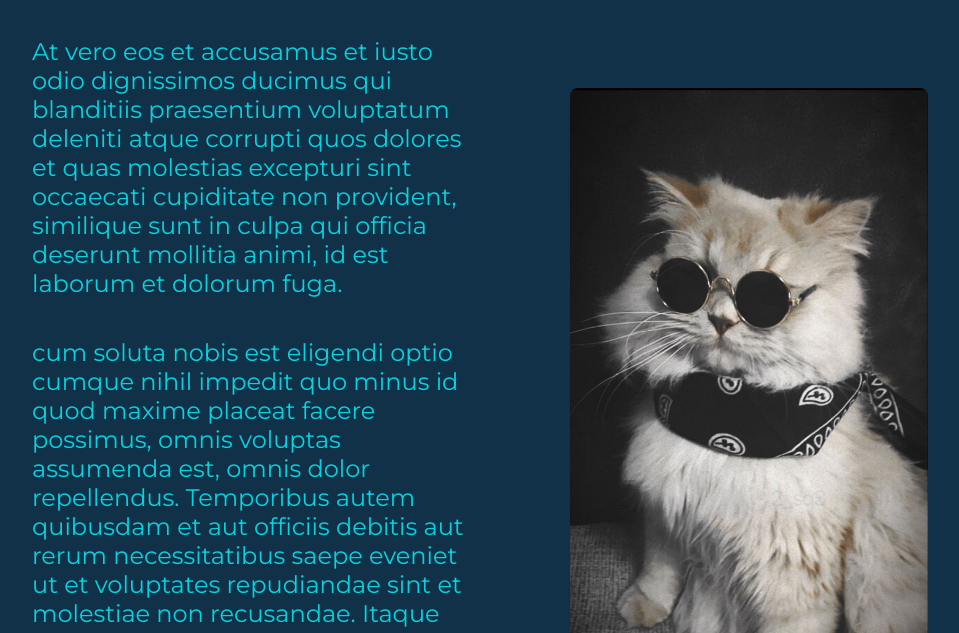
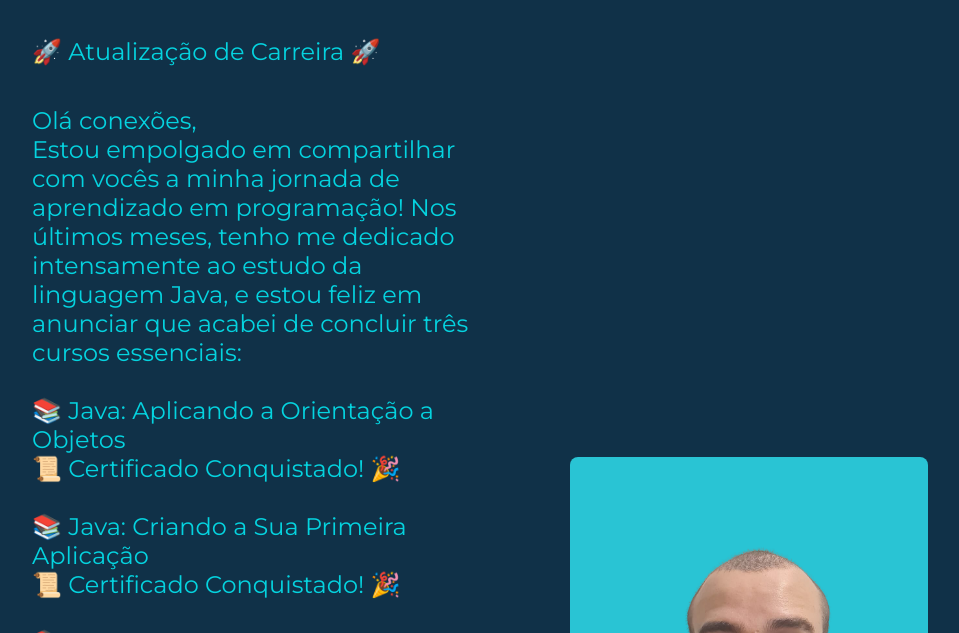
Before and after one commit to SandrorMadona/Projeto, a plain HTML site: page about.html in a window 1280 px wide. Shown: the part 167-800 px from the top of the page, without its empty margins (160-1119 px from the left). Drawn offline with nearby package versions, Linux system fonts and the light colour scheme.

Commit message:
Add files via upload

```diff
--- a/about.html
+++ b/about.html
@@ -16,10 +16,29 @@
 <main class="apresentacao">
     <section class="apresentacao__conteudo">
         <h1 class="apresentacao__conteudo__titulo">Sobre Mim</h1>
-        <p class="apresentacao__conteudo__paragrafo">At vero eos et accusamus et iusto odio dignissimos ducimus qui blanditiis praesentium voluptatum deleniti atque corrupti quos dolores et quas molestias excepturi sint occaecati cupiditate non provident, similique sunt in culpa qui officia deserunt mollitia animi, id est laborum et dolorum fuga.</p>
-        <p class="apresentacao__conteudo__paragrafo"> cum soluta nobis est eligendi optio cumque nihil impedit quo minus id quod maxime placeat facere possimus, omnis voluptas assumenda est, omnis dolor repellendus. Temporibus autem quibusdam et aut officiis debitis aut rerum necessitatibus saepe eveniet ut et voluptates repudiandae sint et molestiae non recusandae. Itaque earum rerum hic tenetur a sapiente delectus, ut aut reiciendis voluptatibus maiores alias consequatur aut perferendis doloribus asperiores ipsum delis forum birol parela maxime infena. Excepteur sint occaecat cupidatat non.</p>
+        <p class="apresentacao__conteudo__paragrafo">🚀 Atualização de Carreira 🚀</p>
+
+        <p class="apresentacao__conteudo__paragrafo"> Olá conexões,<br>
+
+            Estou empolgado em compartilhar com vocês a minha jornada de aprendizado em programação! Nos últimos meses, tenho me dedicado intensamente ao estudo da linguagem Java, e estou feliz em anunciar que acabei de concluir três cursos essenciais:<br>
+            <br>
+            📚 Java: Aplicando a Orientação a Objetos<br>
+            📜 Certificado Conquistado! 🎉<br>
+            <br>
+            📚 Java: Criando a Sua Primeira Aplicação<br>
+            📜 Certificado Conquistado! 🎉<br>
+            <br>
+            📚 Java: Trabalhando com Listas e Coleções de Dados<br>
+            📜 Certificado Conquistado! 🎉<br>
+            <br>
+            Essa jornada tem sido incrível, e estou empolgado por estar trilhando esse novo caminho na programação. Aprender Java tem sido desafiador, mas gratificante. Estou fascinado pela flexibilidade e poder dessa linguagem e estou ansioso para aplicar esse conhecimento em projetos futuros.<br>
+            <br>
+            Gostaria de agradecer a todos que me apoiaram ao longo dessa jornada, especialmente à minha família e amigos, e também às plataformas de ensino online, como a Alura, que oferecem recursos incríveis para aprender e se desenvolver.<br>
+            <br>
+            Se você também está interessado em programação ou tem dicas para compartilhar comigo, fique à vontade para entrar em contato. Vamos continuar aprendendo juntos!</p>
+
     </section>
-    <img class="apresentacao__imagem" src="./assets/gatinho.jpg" alt="só pra não usar minha foto">
+    <img class="apresentacao__imagem" src="./assets/MinhaFoto.png" alt="Sandro Rogerio Madona Filho">
 
 </main>
 <footer class="rodape">
```
Also changed, not shown: index.html (+5 -5 lines).
